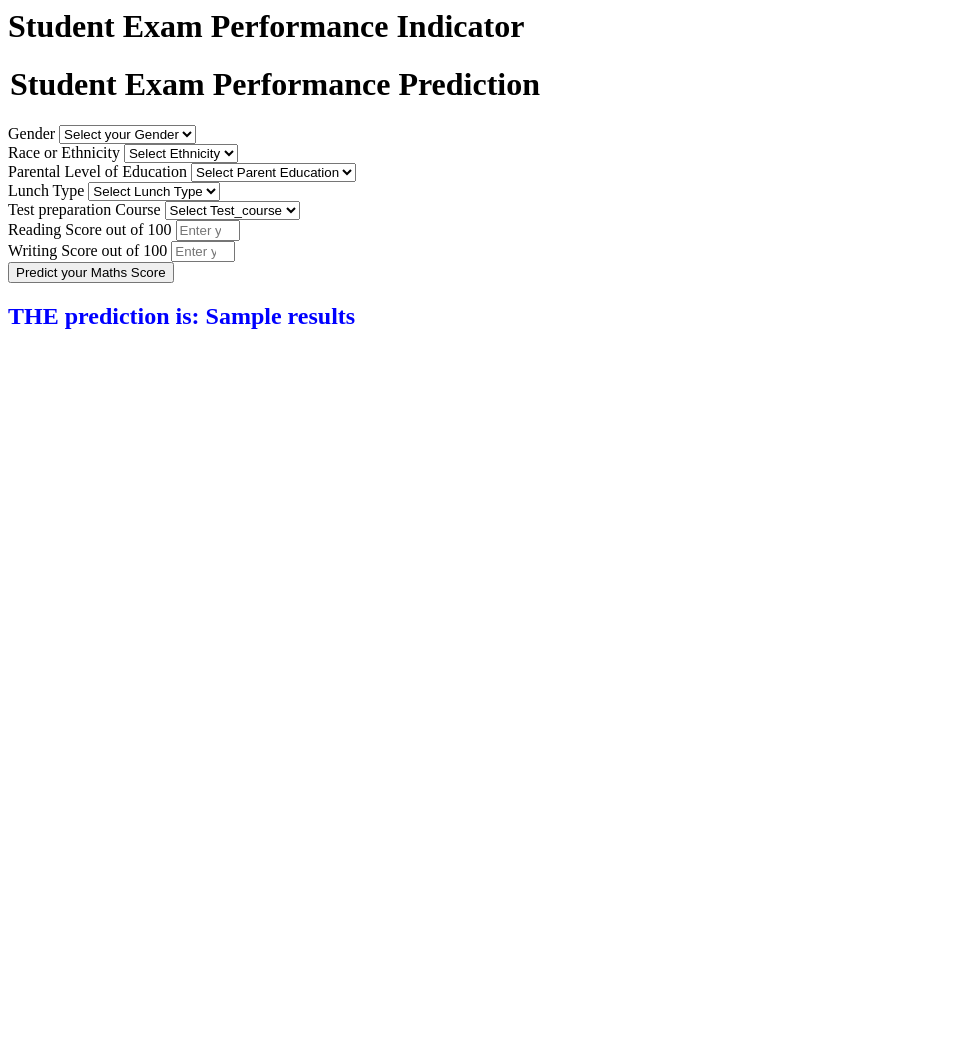
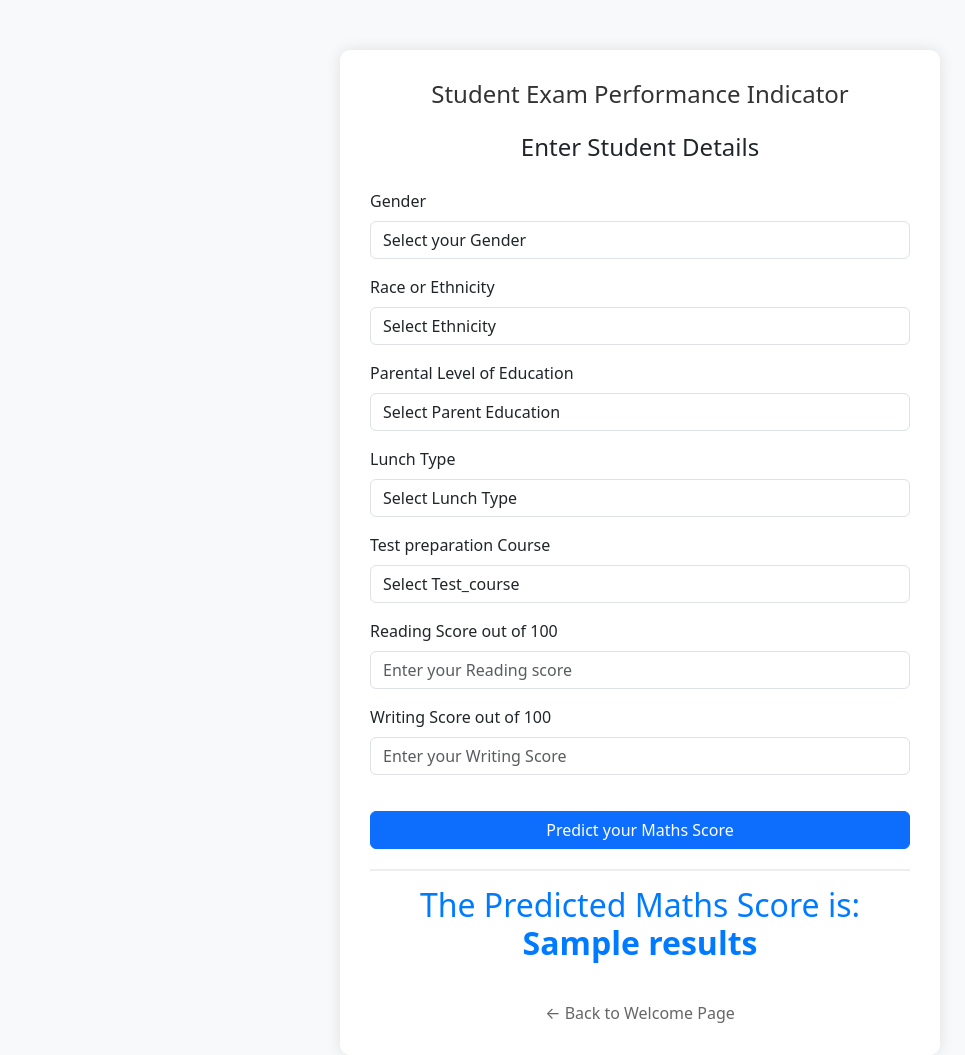
Before and after one commit to Syed-wq-ui/ML-Project, a Flask app: template templates/home.html in a window 1280 px wide. Shown: the whole page, without its empty margins (0-965 px from the left). Before the commit the page ends 329 px from the top, so only its background shows below. Run offline with Flask 3, Linux system fonts and the light colour scheme; the template is opened without the code that fills it: most values are stand-ins (such as "Sample title", 1, 10 or a date in 2020).

Commit message:
Fixed Second Page Issue

```diff
--- a/templates/home.html
+++ b/templates/home.html
@@ -1,12 +1,27 @@
-<html>
+<!DOCTYPE html>
+<html lang="en">
+<head>
+    <meta charset="UTF-8">
+    <meta name="viewport" content="width=device-width, initial-scale=1.0">
+    <title>Student Performance Prediction</title>
+    <link rel="stylesheet" href="https://cdn.jsdelivr.net/npm/bootstrap@5.3.0/dist/css/bootstrap.min.css">
+    <style>
+        body { background-color: #f8f9fa; padding-top: 50px; }
+        .login { max-width: 600px; margin: auto; background: white; padding: 30px; border-radius: 10px; box-shadow: 0px 0px 15px rgba(0,0,0,0.1); }
+        h1 { font-size: 24px; text-align: center; margin-bottom: 20px; color: #333; }
+        .btn-primary { width: 100%; margin-top: 20px; }
+        .result-box { margin-top: 20px; padding: 15px; text-align: center; border-top: 2px solid #eee; }
+        .back-link { display: block; text-align: center; margin-top: 15px; color: #666; text-decoration: none; }
+        .back-link:hover { text-decoration: underline; }
+    </style>
+</head>
 <body>
     <div class="login">
         <h1>Student Exam Performance Indicator</h1>
 
         <form action="{{ url_for('predict_datapoint')}}" method="post">
-        <h1>
-            <legend>Student Exam Performance Prediction</legend>
-        </h1>
+            <legend class="text-center mb-4">Enter Student Details</legend>
+
             <div class="mb-3">
                 <label class="form-label">Gender</label>
                 <select class="form-control" name="gender" required>
@@ -15,6 +30,7 @@
                     <option value="female">Female</option>
                 </select>
             </div>
+
             <div class="mb-3">
                 <label class="form-label">Race or Ethnicity</label>
                 <select class="form-control" name="ethnicity" required>
@@ -26,6 +42,7 @@
                     <option value="group E">Group E</option>
                 </select>
             </div>
+
             <div class="mb-3">
                 <label class="form-label">Parental Level of Education</label>
                 <select class="form-control" name="parental_level_of_education" required>
@@ -38,6 +55,7 @@
                     <option value="some high school">some high school</option>
                 </select>
             </div>
+
             <div class="mb-3">
                 <label class="form-label">Lunch Type</label>
                 <select class="form-control" name="lunch" required>
@@ -46,6 +64,7 @@
                     <option value="standard">standard</option>
                 </select>
             </div>
+
             <div class="mb-3">
                 <label class="form-label">Test preparation Course</label>
                 <select class="form-control" name="test_preparation_course" required>
@@ -54,27 +73,33 @@
                     <option value="completed">Completed</option>
                 </select>
             </div>
+
             <div class="mb-3">
                 <label class="form-label">Reading Score out of 100</label>
                 <input class="form-control" type="number" name="reading_score"
                     placeholder="Enter your Reading score" min='0' max='100' required />
             </div>
+
             <div class="mb-3">
                 <label class="form-label">Writing Score out of 100</label>
                 <input class="form-control" type="number" name="writing_score"
                     placeholder="Enter your Writing Score" min='0' max='100' required />
             </div>
+
             <div class="mb-3">
                 <input class="btn btn-primary" type="submit" value="Predict your Maths Score" />
             </div>
         </form>
 
         {% if results %}
-    <h2 style="color: blue;">
-       THE prediction is: {{results}}
+        <div class="result-box">
+            <h2 style="color: #007bff;">
+                The Predicted Maths Score is: <strong>{{results}}</strong>
             </h2>
+        </div>
         {% endif %}
 
+        <a href="/" class="back-link">← Back to Welcome Page</a>
     </div>
 </body>
 </html>
```
Also changed, not shown: app.py (+6 -1 lines), templates/index.html (+26 -1 lines). Lines whose indentation alone changed are shown as unchanged.
